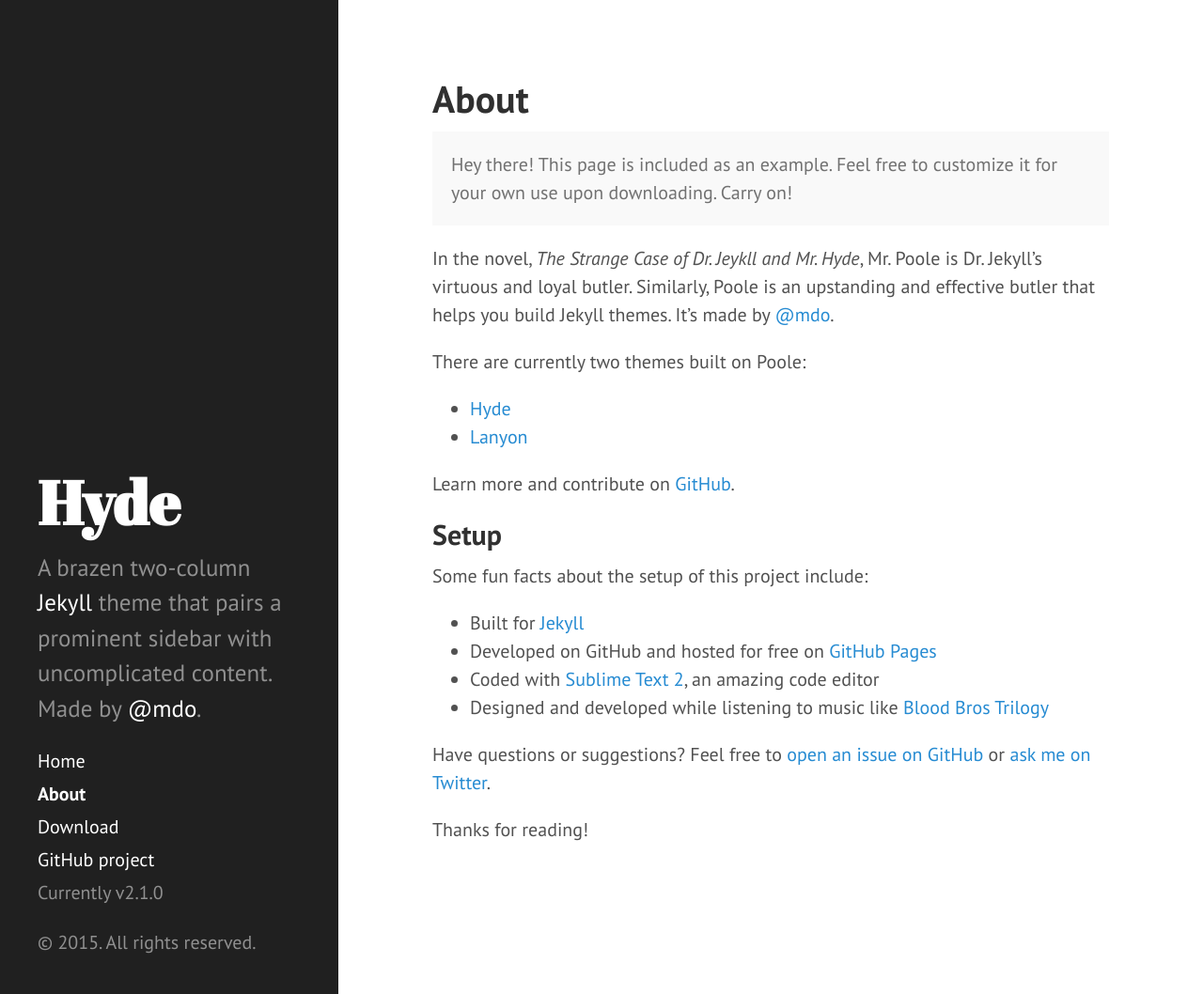
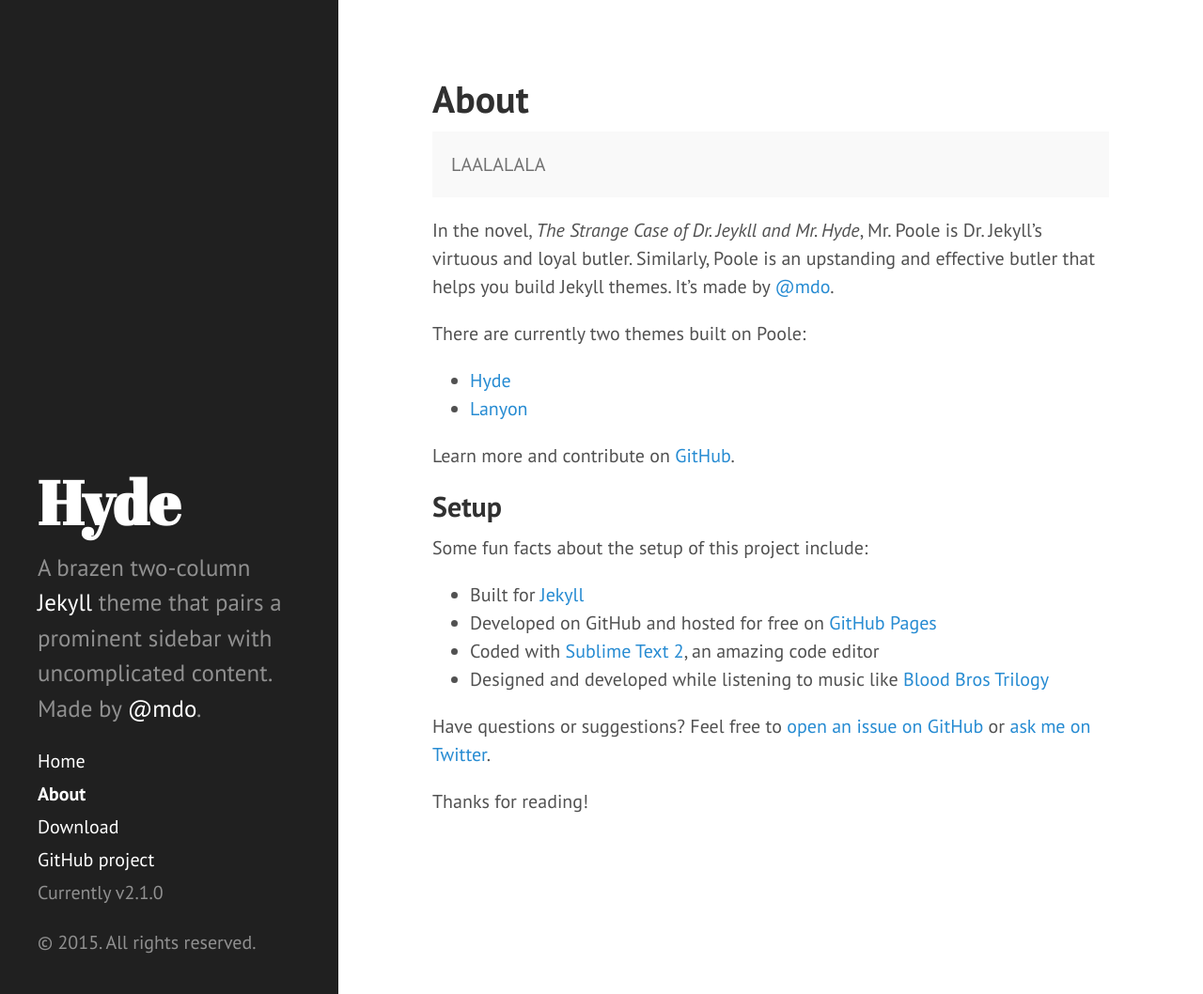
Before and after one commit to spewil/spewil.github.io, a Jekyll site: the page built from about.md, in a window 1280 px wide and 1058 px high. Shown: the whole window at 94% size. Built offline with Jekyll 4.4.1, drawn with Linux system fonts in a browser that asks for light colours; Markdown is read by kramdown in place of the engine named in the settings.

```diff
--- a/_config.yml
+++ b/_config.yml
@@ -14,8 +14,8 @@ url:              http://hyde.getpoole.com
 baseurl:          /
 
 author:
-  name:           'Mark Otto'
-  url:            https://twitter.com/mdo
+name:            'Spencer Wilson'
+url:              https://twitter.com/mdo
 
 paginate:         5
 
--- a/about.md
+++ b/about.md
@@ -4,7 +4,7 @@ title: About
 ---
 
 <p class="message">
-  Hey there! This page is included as an example. Feel free to customize it for your own use upon downloading. Carry on!
+  LAALALALA
 </p>
 
 In the novel, *The Strange Case of Dr. Jeykll and Mr. Hyde*, Mr. Poole is Dr. Jekyll's virtuous and loyal butler. Similarly, Poole is an upstanding and effective butler that helps you build Jekyll themes. It's made by [@mdo](https://twitter.com/mdo).
```
